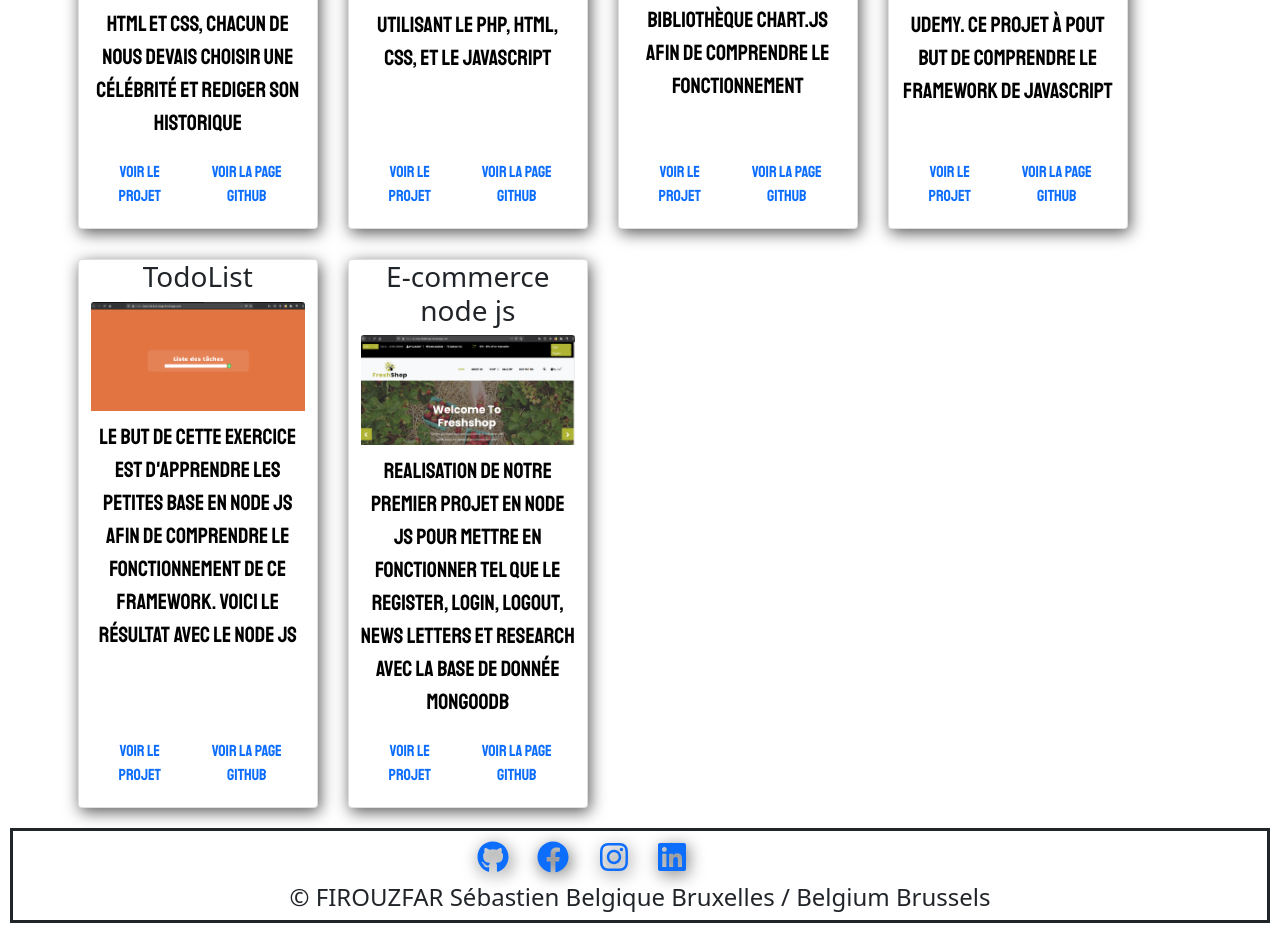
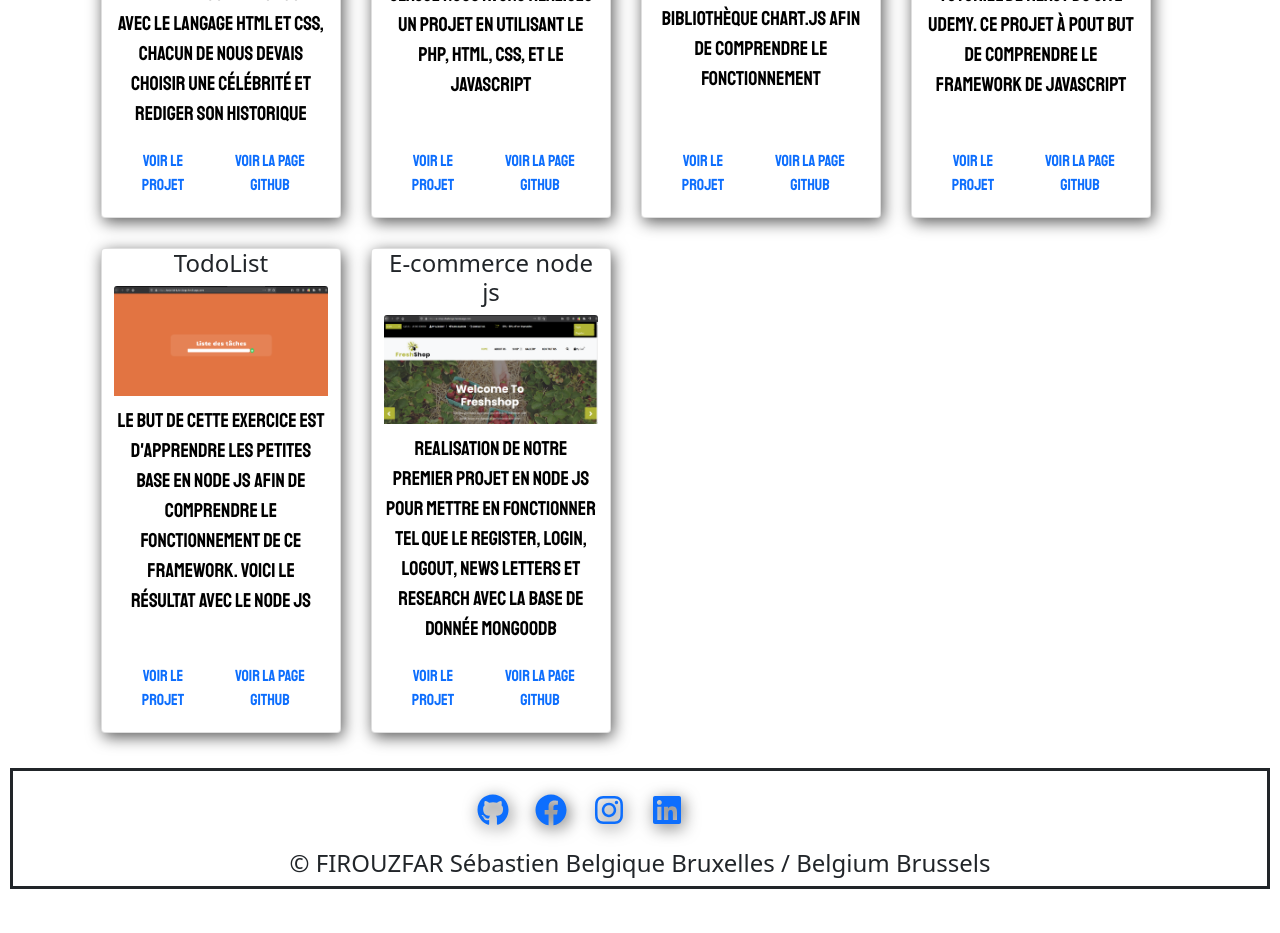
Before and after one commit to SebastienFirouzfar/portfolio, a React (Create React App) app in the folder portfolio-sebastien/: page /Projects in a window 1280 px wide. Shown: the part 380-1313 px from the top of the page. After the commit the page ends 1279 px from the top, so only its background shows below. Built offline with nearby package versions, Linux system fonts and the light colour scheme.

Commit message:
Update structure and add the animation to the project page / modification de la structure et ajout les animations pour la page projet

```diff
--- a/portfolio-sebastien/src/components/Card.js
+++ b/portfolio-sebastien/src/components/Card.js
@@ -14,7 +14,7 @@ export const Card = (props) => {
             <div class="card-body">
               <h1 class="card-title">{infoAbout.nameSchool}</h1>
               <h5>Année :  {infoAbout.year}</h5>
-              <h5>Option : {infoAbout.options}</h5>
+              <h5>{infoAbout.options}</h5>
             </div>
           </div>
     )
--- a/portfolio-sebastien/src/components/CardProject.js
+++ b/portfolio-sebastien/src/components/CardProject.js
@@ -1,37 +1,41 @@
-import React from 'react';
+import React from "react";
 
 export const CardProject = (props) => {
-   const {project} = props;
+  const { project } = props;
 
   return (
-      <div className="card">
-        <h3>{project.nameProject} </h3>
+    <div className="card text-center">
+      <h4>{project.nameProject} </h4>
 
-        <img src={process.env.PUBLIC_URL + `./assets/${project.category}/${project.imageProject}`}
+      <div className="overflow">
+        <img
+          src={ process.env.PUBLIC_URL +`./assets/${project.category}/${project.imageProject}`}
           className="card-img-top"
-          alt={project.imageProject } />
+          alt={project.imageProject}
+        />
+      </div>
 
       <p className="paragrapheProject">{project.description}</p>
       <div className="d-flex">
         <a href={project.urlProject}>Voir le projet</a>
         <a href={project.urlGitHub}>Voir la page github</a>
       </div>
-
     </div>
-  )
+  );
 };
 
-
-export const ListProject = (props) =>{
-    const {data} = props;
-    const projects = data[3]
-    console.log(projects)
+export const ListProject = (props) => {
+  const { data } = props;
+  const projects = data[3];
+  console.log(projects);
 
   return (
     <div className="container d-flex ">
-             <div className="row" >
-                 {projects.map(project => <CardProject project={project} /> )}
+      <div className="row ">
+        {projects.map((project) => (
+          <CardProject project={project} />
+        ))}
       </div>
     </div>
-      )
-  }
+  );
+};
--- a/portfolio-sebastien/src/components/Footer.js
+++ b/portfolio-sebastien/src/components/Footer.js
@@ -6,7 +6,7 @@ export const Footer = () => {
     return (
         <div className="containerFooter">
             <div className="row col-xs col-sm col-md col-lg">
-                <div className="col-lg-6 col-md-3 " id="infoFooter">
+                <div className="col-lg-6 col-md-3 d-flex">
                      <a  href="https://github.com/SebastienFirouzfar"> <FaGithub size="2em"/> </a>
                      <a  href="https://www.facebook.com/sebastien.firouz/"><FaFacebook size="2em"/> </a>
                      <a  href="https://www.instagram.com/aidin_firouzfar/"><FaInstagram size="2em"/></a>
--- a/portfolio-sebastien/src/styles/_footer.scss
+++ b/portfolio-sebastien/src/styles/_footer.scss
@@ -5,10 +5,6 @@ $textCenter: center;
   margin-top: 30%;
   border-style: solid;
   margin: 10px;
-
-  #infoFooter {
-    display: block;
-  }
 
   .row {
     margin-left: 35%;
--- a/portfolio-sebastien/src/styles/_project.scss
+++ b/portfolio-sebastien/src/styles/_project.scss
@@ -1,7 +1,6 @@
-h3{
-    text-align:center;
+h3 {
+  text-align: center;
 }
-
 
 // .url{
 //     display: flex;
@@ -9,8 +8,8 @@ h3{
 //     left: 3%;
 // }
 
-.paragrapheProject{
-    margin: 10px auto auto ;
+.paragrapheProject {
+  margin: 10px auto auto;
 }
 
 // // #projectCard{
@@ -19,18 +18,26 @@ h3{
 // //     right:5%
 // // }
 
-
-a{
-    margin: $margin10;
-    padding:10px;
-    text-decoration: none;
-    // position: relative;
-    // margin-left: 65%;
-    text-align: center;
-    font-family: 'Staatliches', cursive;
+.overflow{
+    transform:scale(1);
+    overflow:hidden;
+    :hover{
+        transform:scale(1.2);
+        transition: 0.5s ease
+    }
 }
 
-:after {
-    color:black;
-    filter: drop-shadow(10px 10px 10px #0e0e0e);
+a {
+  margin: $margin10;
+  padding: 10px;
+  text-decoration: none;
+  // position: relative;
+  // margin-left: 65%;
+  text-align: center;
+  font-family: "Staatliches", cursive;
 }
+
+// :after {
+//     color:black;
+//     filter: drop-shadow(10px 10px 10px #0e0e0e);
+// }
--- a/portfolio-sebastien/src/styles/index.scss
+++ b/portfolio-sebastien/src/styles/index.scss
@@ -19,7 +19,7 @@ $margin10: 10px;
 
 p {
   font-family: 'Staatliches', cursive;
-  font-size: 22px;
+  font-size: 20px;
   margin: 70px;
   color: black;
 }
@@ -35,14 +35,13 @@ h1{
   grid-gap: 30px;
   margin: $margin10;
   position: relative;
-  margin-left: 5%;
+  margin-left: 56px;
 }
 
 .container{
-    // position: relative;
-    // margin-top: auto;
-
-    margin: $margin10;
+  position: relative;
+  left: 8px;
+  margin: 25px 25px;
     a{
         margin: $margin10;
         text-decoration: none;
@@ -64,6 +63,6 @@ h1{
 }
 
 .card:hover{
-  transform: translate(10px, -10px);
-  transition-timing-function: ease-in;
+  filter: drop-shadow(10px 10px 10px #0e0e0e);
+  transition: 0.5s ease
 }
```
Lines whose indentation alone changed are shown as unchanged.
